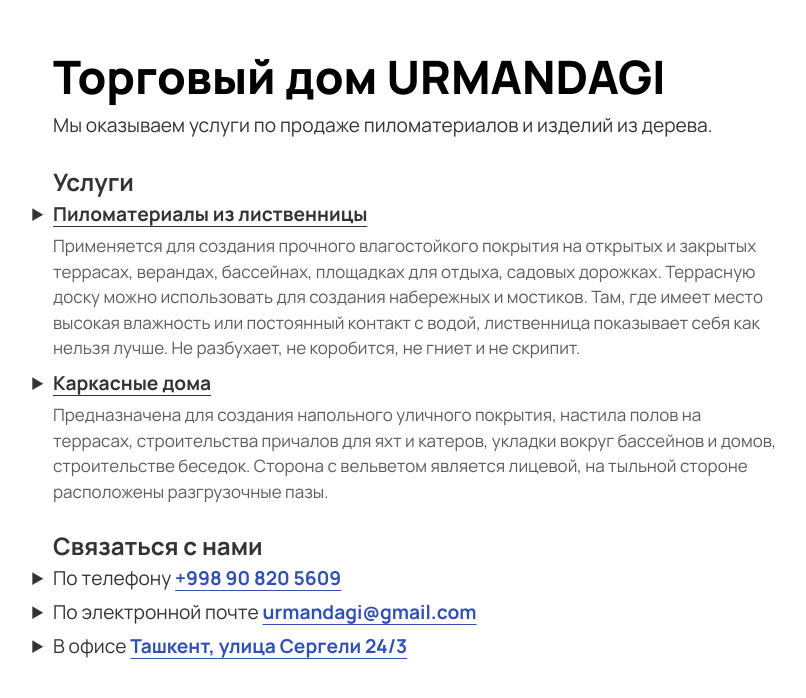
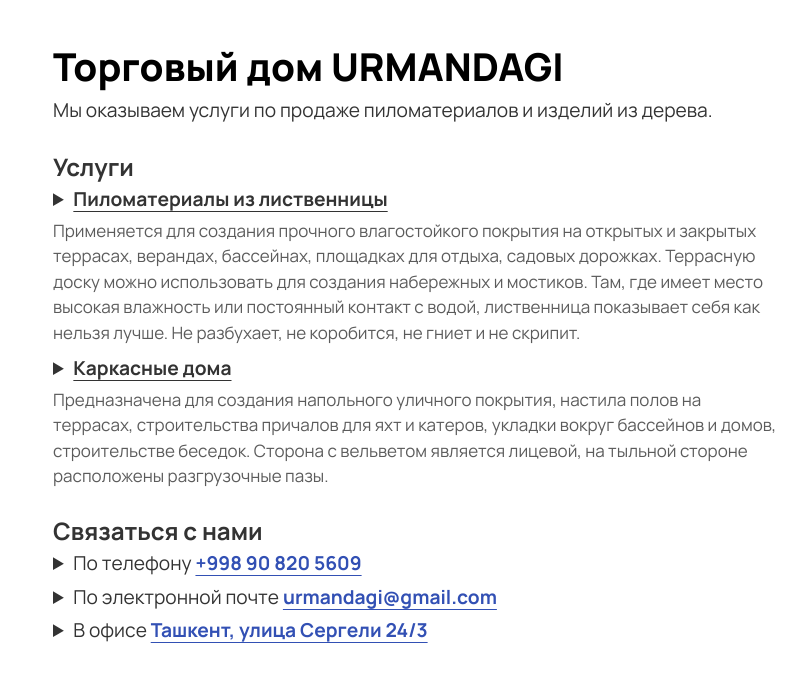
Before and after one commit to GenrihGrigoryan/urmandagi, a plain HTML site: page index.html in a window 1280 px wide. Shown: the whole page, without its empty margins (221-1027 px from the left). Drawn offline with Linux system fonts and the light colour scheme.

Commit message:
Update style.css

```diff
--- a/style.css
+++ b/style.css
@@ -134,7 +134,7 @@ h1{
     margin-top: .75em;
     margin-bottom: 0.25em;
     font-weight: 800;
-    font-size:  2.4rem;
+    font-size:  2rem;
 
     line-height: 1;
     color: var(--deep-black);
@@ -219,13 +219,14 @@ transition: all 0.5s ease-in-out;
 }
 
 ul {
-    padding-left: 0;
+    padding-left: 0px;
     margin-block-start: 0;
     margin-block-end: 0.5em;
 }
 
 li {
     list-style: disclosure-closed;
+    list-style-position: inside;
     margin:0 0 5px 0;
 }
 
```
